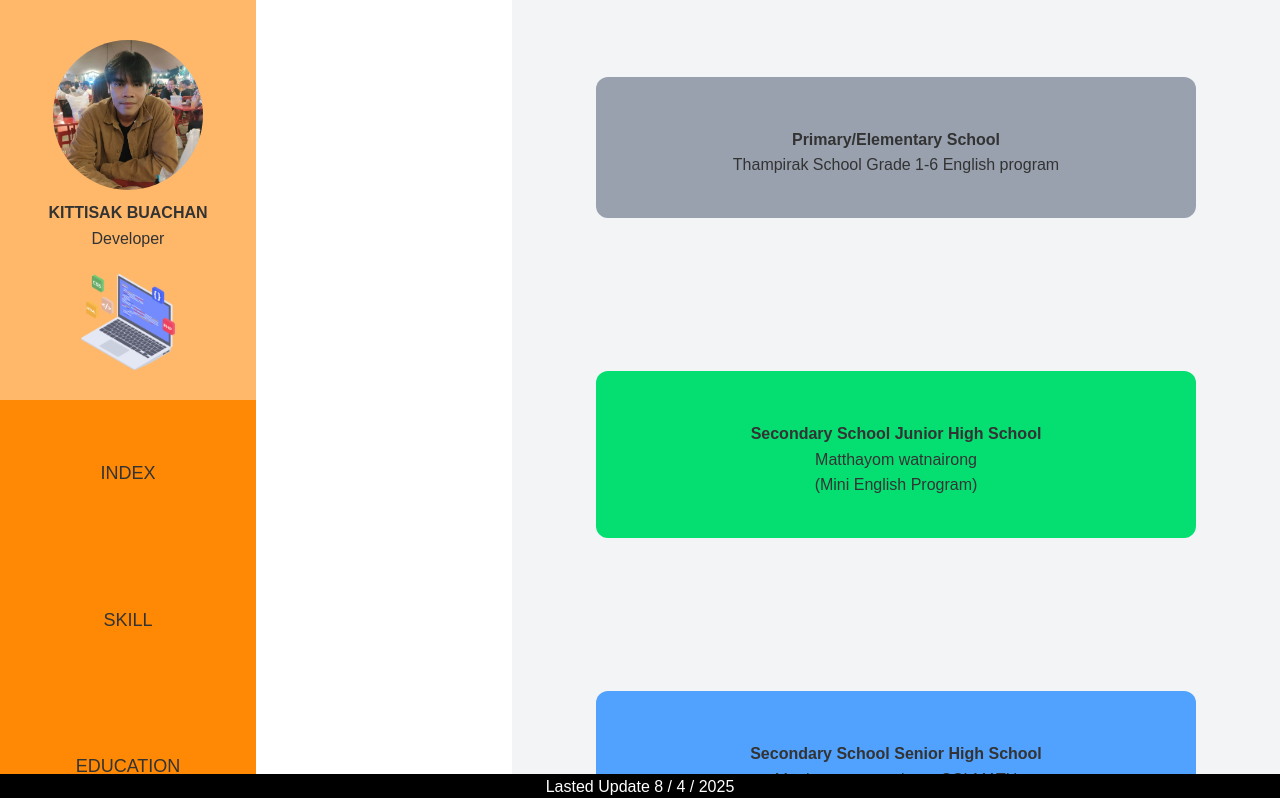
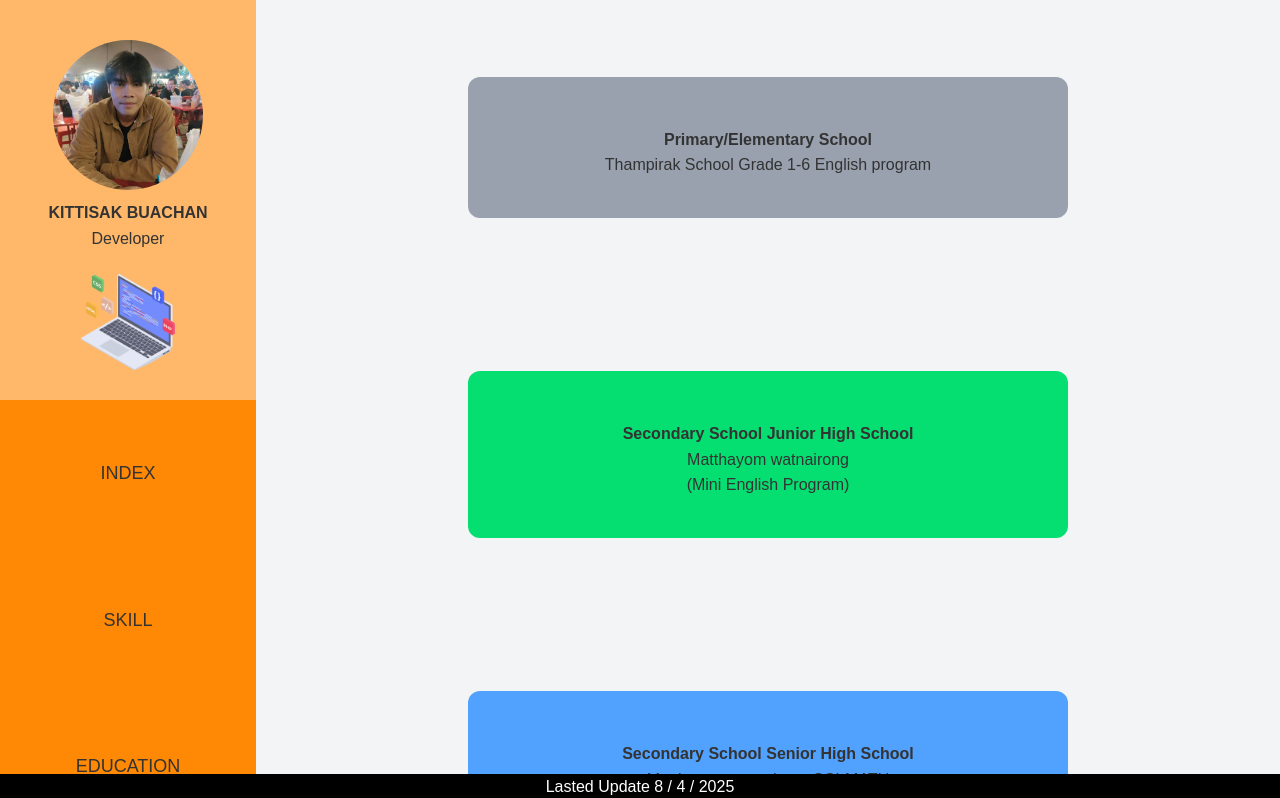
Before and after one commit to Parnzzz/Parnzzz.github.io, a Next.js app: page /Education in a window 1280 px wide. Shown: the top 798 px of the page. Built offline with nearby package versions, Linux system fonts and the light colour scheme.

Commit message:
Update page.jsx

```diff
--- a/src/app/Education/page.jsx
+++ b/src/app/Education/page.jsx
@@ -4,7 +4,7 @@
   return (
     <div className='flex'>
       <Header />
-      <div className='min-h-screen flex flex-col justify-around items-center   bg-gray-100 w-full ml-64'>
+      <div className='min-h-screen flex flex-col justify-around items-center   bg-gray-100 w-full '>
       <div className='hover:scale-120 flex flex-col items-center bg-gray-400  w-150 rounded-xl p-10 ' >
       <h2>Primary/Elementary School </h2>
       <p> Thampirak School Grade 1-6 English program</p>
```
